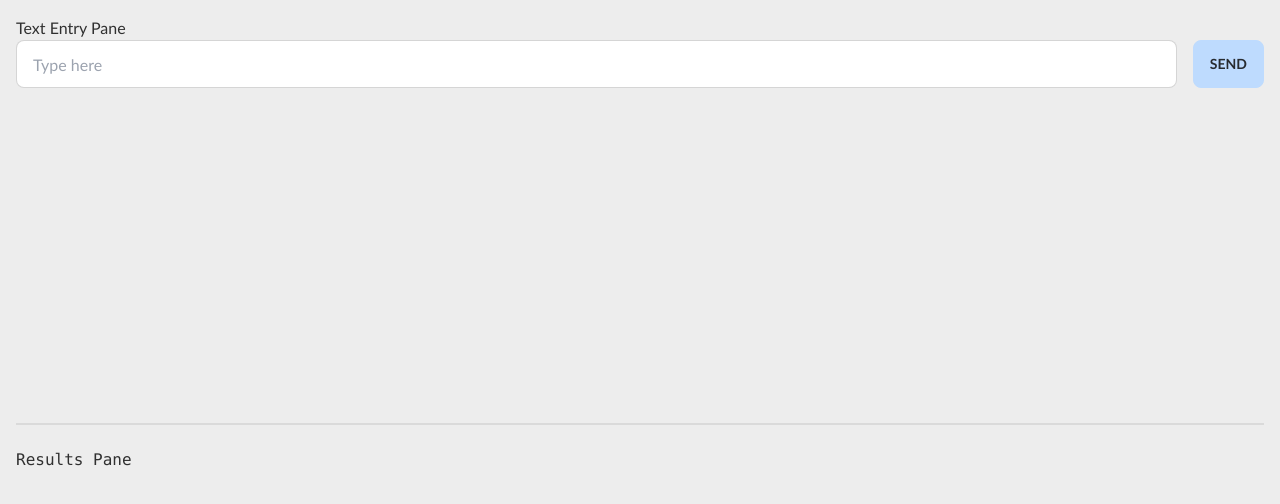
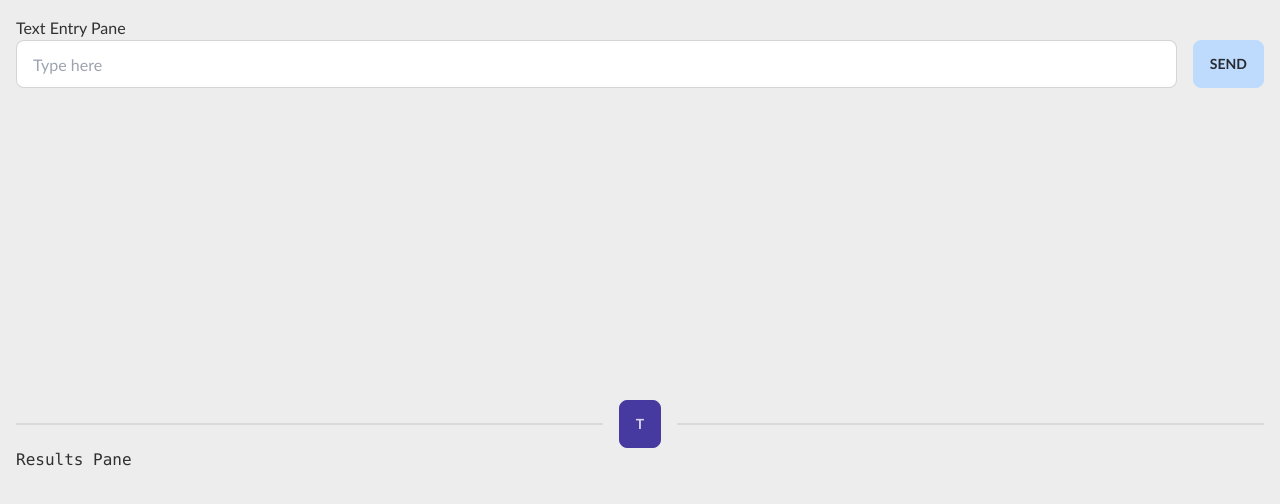
Before and after one commit to csterritt/wllama, a Vue app in the folder frontend/: page / in a window 1280 px wide. Shown: the top 504 px of the page. Built offline with nearby package versions, Linux system fonts and the light colour scheme.

Commit message:
Now pane toggle works.

```diff
--- a/frontend/src/components/EntryPane.vue
+++ b/frontend/src/components/EntryPane.vue
@@ -1,5 +1,5 @@
 <template>
-  <div class="flex-grow min-w-full">
+  <div :class="store.entryPaneGrowClass">
     <div>Text Entry Pane</div>
 
     <div class="flex flex-row">
--- a/frontend/src/components/PaneContainer.vue
+++ b/frontend/src/components/PaneContainer.vue
@@ -1,12 +1,23 @@
 <template>
   <div class="flex flex-col flex-grow min-w-full">
     <entry-pane></entry-pane>
-    <div class="divider"></div>
+
+    <div class="flex flex-row">
+      <div class="flex-grow divider">
+        <button class="btn btn-secondary" @click="store.togglePaneState">
+          T
+        </button>
+      </div>
+    </div>
     <results-pane></results-pane>
   </div>
 </template>
 
 <script setup>
+import { useStore } from '../store.js'
+
 import EntryPane from './EntryPane.vue'
 import ResultsPane from './ResultsPane.vue'
+
+const store = useStore()
 </script>
--- a/frontend/src/components/ResultsPane.vue
+++ b/frontend/src/components/ResultsPane.vue
@@ -1,5 +1,5 @@
 <template>
-  <div class="flex-grow min-w-full">
+  <div :class="store.resultsPaneGrowClass">
     <div class="font-monocode">
       <div>Results Pane</div>
 
--- /dev/null
+++ b/frontend/src/constants.js
@@ -0,0 +1,3 @@
+export const EQUAL_PANE_STATE = 0
+export const MOSTLY_TOP_PANE_STATE = 1
+export const MOSTLY_BOTTOM_PANE_STATE = 2
--- a/frontend/src/store.js
+++ b/frontend/src/store.js
@@ -1,9 +1,11 @@
-import { ref } from 'vue'
+import { computed, ref } from 'vue'
 import { defineStore } from 'pinia'
 
 import { PromptForResponse } from '../wailsjs/go/main/App.js'
+import * as constants from './constants.js'
 
 export const useStore = defineStore('store', () => {
+  const paneState = ref(constants.EQUAL_PANE_STATE)
   const prompt = ref('')
   const results = ref('')
 
@@ -13,5 +15,39 @@ export const useStore = defineStore('store', () => {
     }
   }
 
-  return { prompt, results, sendPrompt }
+  const entryPaneGrowClass = computed(() => {
+    if (paneState.value !== constants.MOSTLY_BOTTOM_PANE_STATE) {
+      return 'flex-grow min-w-full'
+    } else {
+      return 'min-w-full'
+    }
+  })
+
+  const resultsPaneGrowClass = computed(() => {
+    if (paneState.value !== constants.MOSTLY_TOP_PANE_STATE) {
+      return 'flex-grow min-w-full'
+    } else {
+      return 'min-w-full'
+    }
+  })
+
+  const togglePaneState = () => {
+    if (paneState.value === constants.EQUAL_PANE_STATE) {
+      paneState.value = constants.MOSTLY_TOP_PANE_STATE
+    } else if (paneState.value === constants.MOSTLY_TOP_PANE_STATE) {
+      paneState.value = constants.MOSTLY_BOTTOM_PANE_STATE
+    } else if (paneState.value === constants.MOSTLY_BOTTOM_PANE_STATE) {
+      paneState.value = constants.EQUAL_PANE_STATE
+    }
+  }
+
+  return {
+    entryPaneGrowClass,
+    paneState,
+    prompt,
+    results,
+    resultsPaneGrowClass,
+    sendPrompt,
+    togglePaneState,
+  }
 })
```
